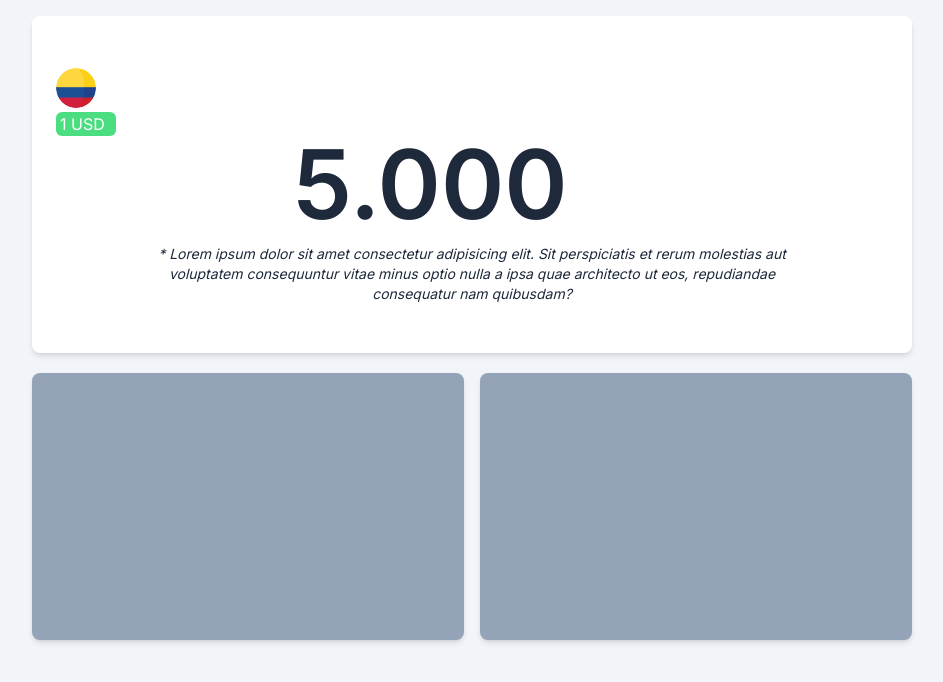
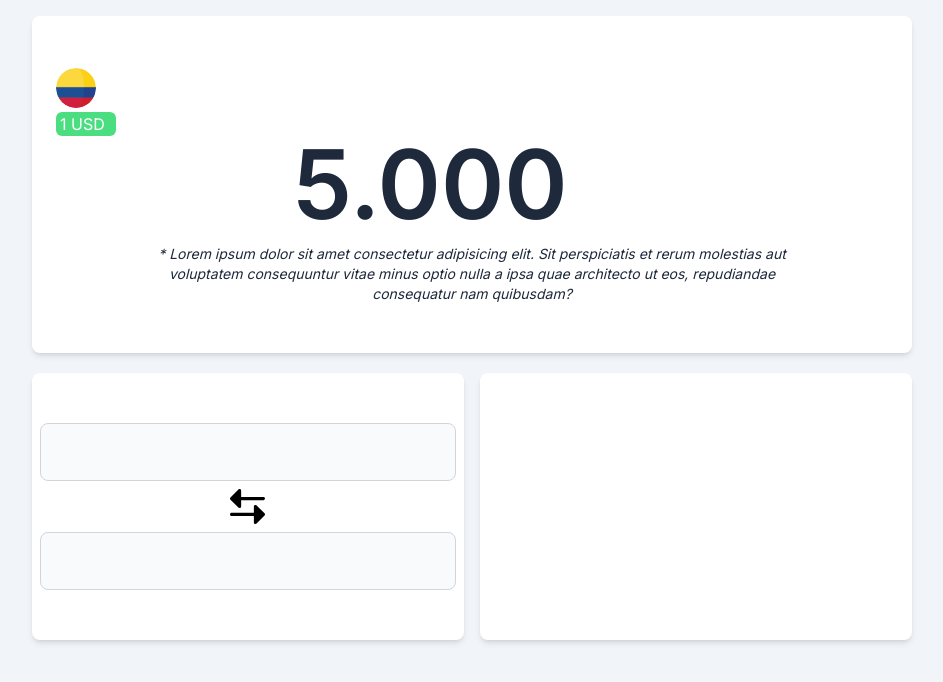
Before and after one commit to Rodevp/dollar-evaluate, a Next.js app: page / in a window 1280 px wide. Shown: the top 682 px of the page, without its empty margins (168-1111 px from the left). Built offline with nearby package versions, Linux system fonts and the light colour scheme.

Commit message:
calculator styles ready

```diff
--- a/app/page.jsx
+++ b/app/page.jsx
@@ -1,5 +1,6 @@
 import Image from "next/image"
 import ColombiaFlag from "../assets/colombia.png"
+import LogoChange from "../assets/exchange.svg"
 
 export const metadata = {
   title: "Dolar hoy"
@@ -55,12 +56,34 @@ export default function Home() {
           "
         >
           <div
-            className="w-full h-[45%] rounded-lg p-2 bg-slate-400 bg-clip-border shadow-md md:h-[65%]"
+            className="w-full h-[45%] rounded-lg p-2 bg-white bg-clip-border shadow-md md:h-[65%] md:flex md:flex-col md:justify-center"
           >
-
+            <div>
+              <input
+                type="text"
+                className="w-full p-4 text-slate-800 border border-gray-300 rounded-lg bg-gray-50 sm:text-md focus:ring-blue-500 focus:border-blue-500 "
+              />
+            </div>
+            <div
+              className="w-full flex justify-center mb-2 mt-2"
+            >
+              <Image
+                src={LogoChange}
+                alt="change logo"
+                width={35}
+                height={35}
+                className="cursor-pointer"
+              />
+            </div>
+            <div>
+            <input
+              type="text"
+              className="w-full p-4 text-slate-800 border border-gray-300 rounded-lg bg-gray-50 sm:text-md "
+            />
+            </div>
           </div>
           <div
-            className="w-full h-[45%] rounded-lg p-2 bg-slate-400 bg-clip-border shadow-md md:h-[65%]"
+            className="w-full h-[45%] rounded-lg p-2 bg-white bg-clip-border shadow-md md:h-[65%]"
           >
 
           </div>
```
Also changed, not shown: assets/exchange.svg (added).
